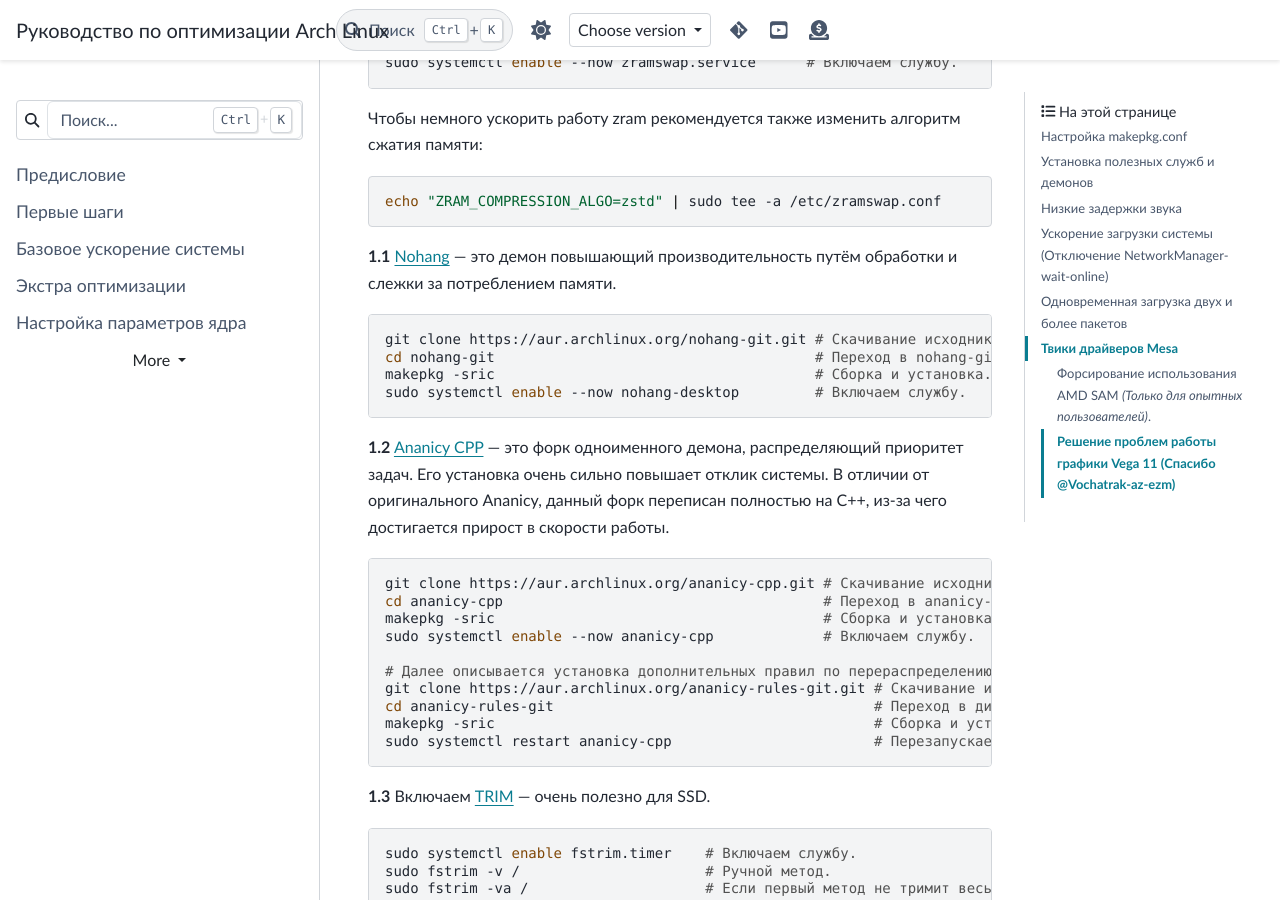
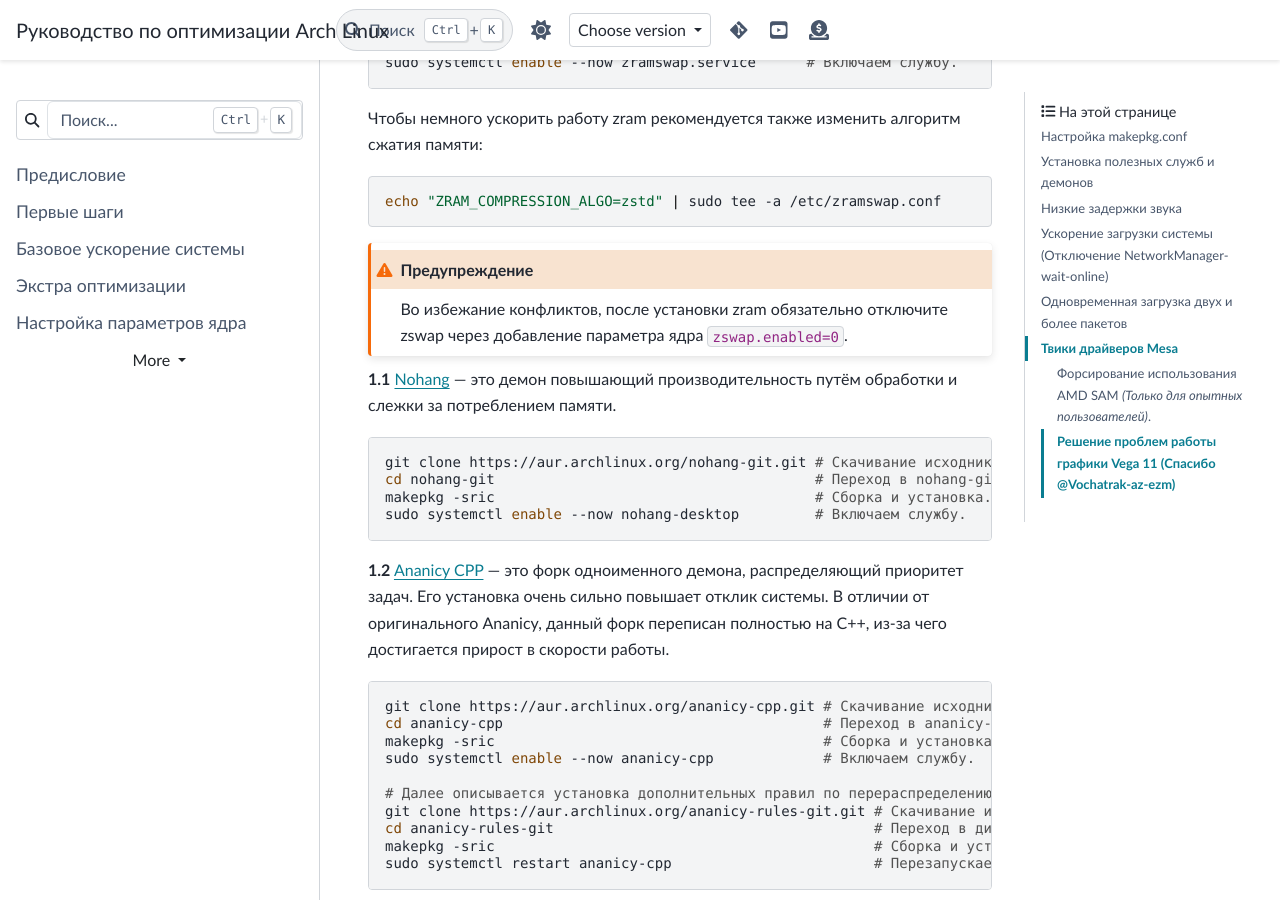
Before and after one commit to ventureoo/ARU, a Sphinx documentation site: the page built from docs/source/generic-system-acceleration.rst, in a window 1280 px wide and 900 px high, scrolled down 4773 px. Built offline with Sphinx 7.4.7 and the PyData theme 0.15.4, drawn with Linux system fonts in a browser that asks for light colours.

Commit message:
generic-system-acceleration: Add a warning to disable zswap when using zram

```diff
--- a/docs/source/generic-system-acceleration.rst
+++ b/docs/source/generic-system-acceleration.rst
@@ -240,6 +240,9 @@ ccache. За счёт этого и достигается многократн
 алгоритм сжатия памяти::
 
   echo "ZRAM_COMPRESSION_ALGO=zstd" | sudo tee -a /etc/zramswap.conf
+
+.. warning:: Во избежание конфликтов, после установки zram обязательно
+   отключите zswap через добавление параметра ядра ``zswap.enabled=0``.
 
 **1.1** `Nohang <https://github.com/hakavlad/nohang>`_  — это демон
 повышающий производительность путём обработки и слежки за потреблением
```
